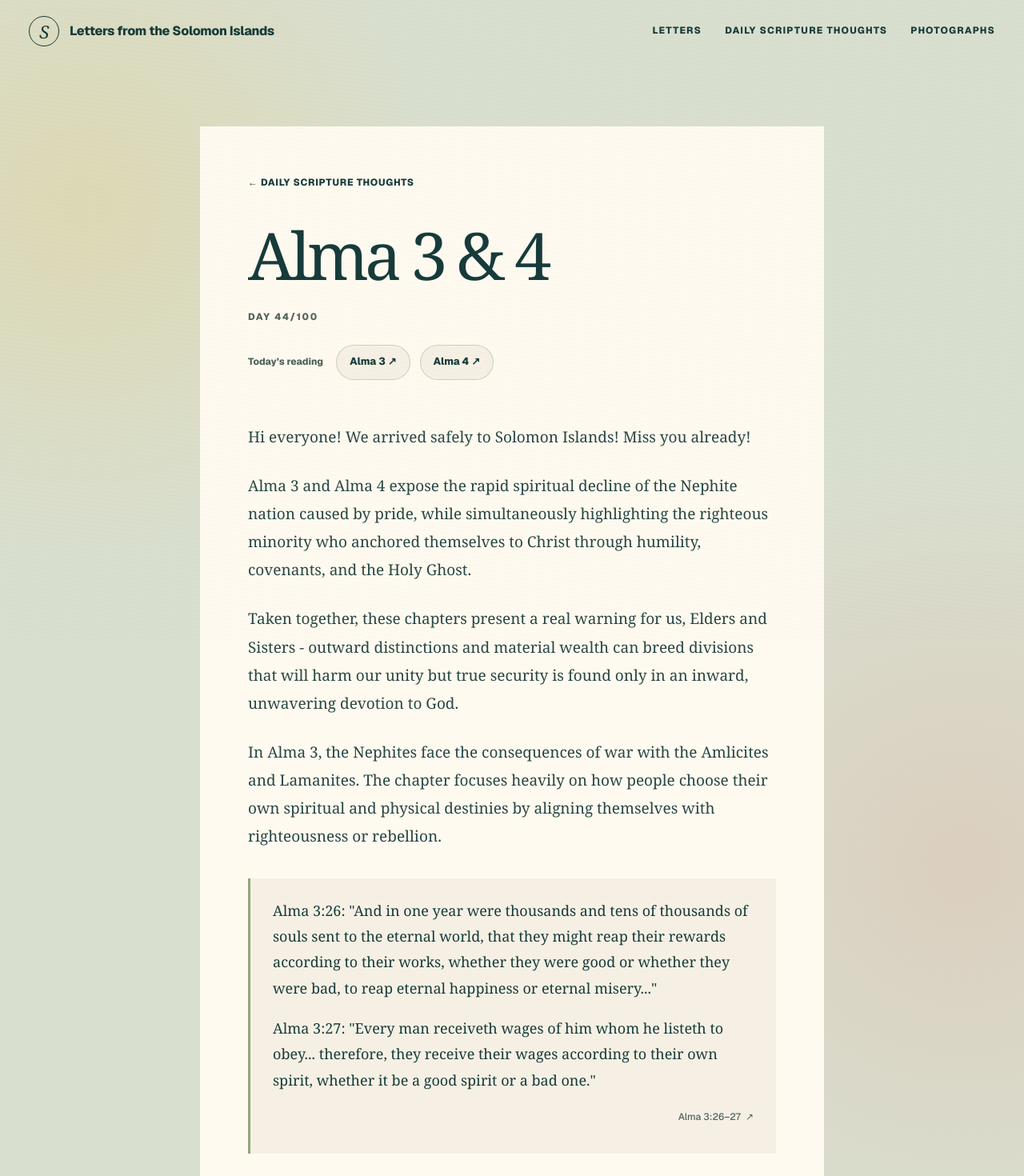
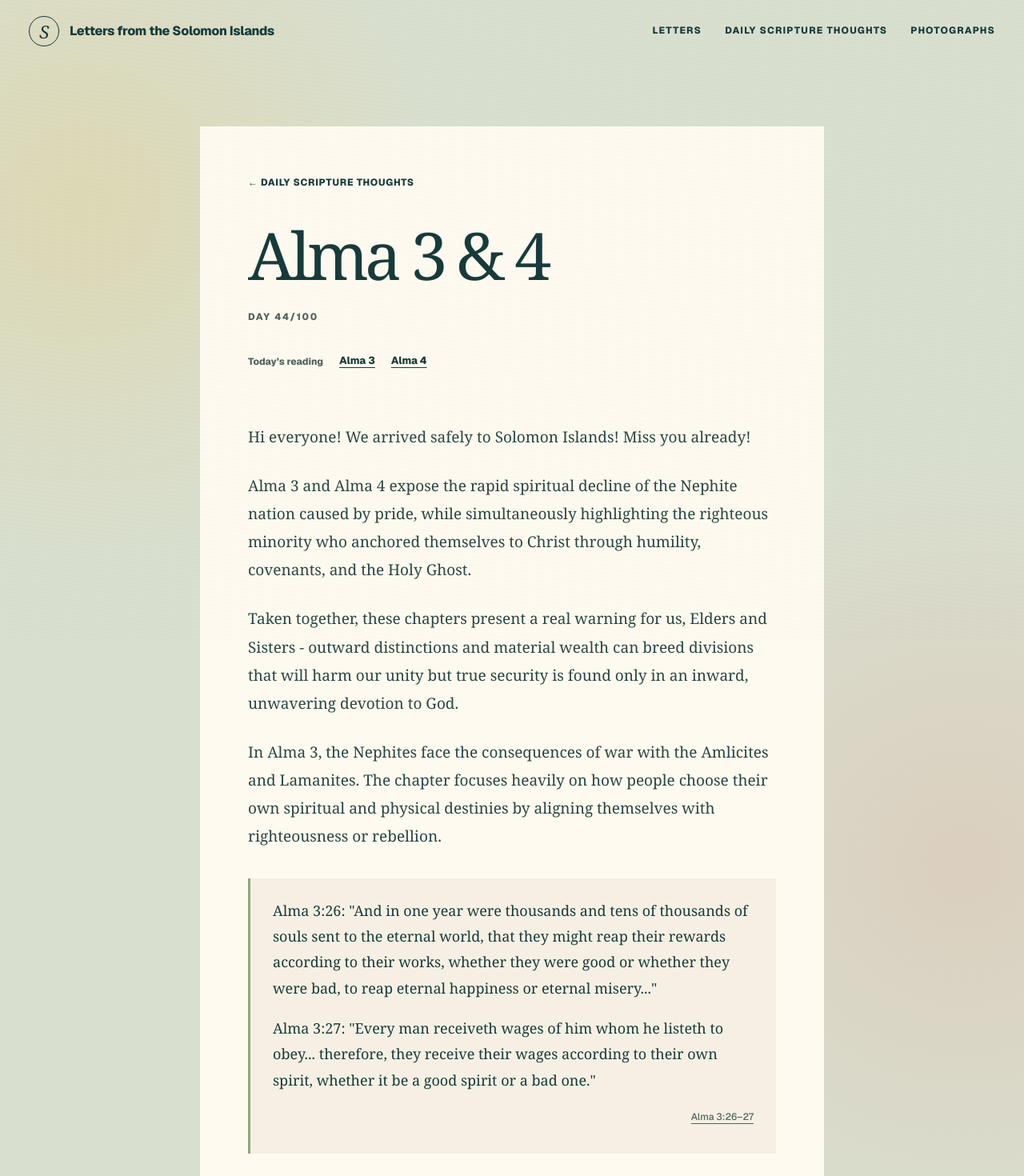
Before and after one commit to mckaycourt/solomon-islands-mission, a Next.js app: page /scripture-thoughts/alma-3-and-4 in a window 1280 px wide. Shown: the top 1470 px of the page at 80% size. Built offline with nearby package versions, Linux system fonts and the light colour scheme.

Commit message:
Use plain underlined scripture links

```diff
--- a/app/globals.css
+++ b/app/globals.css
@@ -364,10 +364,10 @@ footer > a:last-child { font-weight: 700; }
 .thought-copy .thought-question { padding-left: 20px; border-left: 3px solid var(--coral); font-weight: bold; }
 .thought-chapters { margin-top: 24px; display: flex; flex-wrap: wrap; gap: 12px; letter-spacing: normal; text-transform: none; }
 .thought-chapters > span { margin-right: 4px; color: var(--ink-soft); font-size: 12px; }
-.thought-chapters a { min-height: 44px; padding: 9px 16px; border: 1px solid var(--line); border-radius: 999px; background: var(--paper); font-size: 13px; }
-.thought-chapters a:hover { border-color: var(--ink); }
-.thought-copy .scripture-source-link { min-height: 44px; margin-top: 8px; display: flex; width: fit-content; margin-left: auto; align-items: center; gap: 6px; color: var(--ink-soft); font: 500 12px/1.5 var(--font-geist-sans), Arial, sans-serif; text-decoration: none; }
-.thought-copy .scripture-source-link:hover { color: var(--ink); text-decoration: underline; text-underline-offset: 4px; }
+.thought-chapters a { min-height: 44px; padding: 9px 4px; font-size: 13px; text-decoration: underline; text-underline-offset: 4px; }
+.thought-chapters a:hover { color: var(--coral); }
+.thought-copy .scripture-source-link { min-height: 44px; margin-top: 8px; display: flex; width: fit-content; margin-left: auto; align-items: center; color: var(--ink-soft); font: 500 12px/1.5 var(--font-geist-sans), Arial, sans-serif; text-decoration: underline; text-underline-offset: 4px; }
+.thought-copy .scripture-source-link:hover { color: var(--ink); }
 .scripture-source-link:focus-visible, .thought-chapters a:focus-visible { outline: 2px solid var(--coral); outline-offset: 4px; }
 
 @media (max-width: 850px) {
--- a/app/scripture-thoughts/[slug]/page.tsx
+++ b/app/scripture-thoughts/[slug]/page.tsx
@@ -28,7 +28,7 @@ export default async function ScriptureThoughtPage({ params }: { params: Promise
           <nav className="thought-chapters" aria-label="Today's scripture reading">
             <span>Today’s reading</span>
             {thought.chapters.map((chapter) => (
-              <a key={chapter.url} href={chapter.url}>{chapter.label} <span aria-hidden="true">↗</span></a>
+              <a key={chapter.url} href={chapter.url}>{chapter.label}</a>
             ))}
           </nav>
         </header>
@@ -37,7 +37,7 @@ export default async function ScriptureThoughtPage({ params }: { params: Promise
             <blockquote key={index}>
               {block.paragraphs.map((paragraph, verseIndex) => <p key={verseIndex}>{paragraph}</p>)}
               <a className="scripture-source-link" href={block.url} aria-label={`Read ${block.reference} in Gospel Library`}>
-                {block.reference} <span aria-hidden="true">↗</span>
+                {block.reference}
               </a>
             </blockquote>
           ) : (
```
